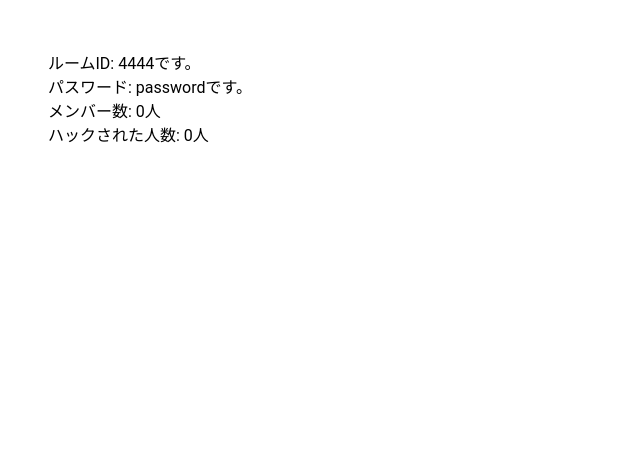
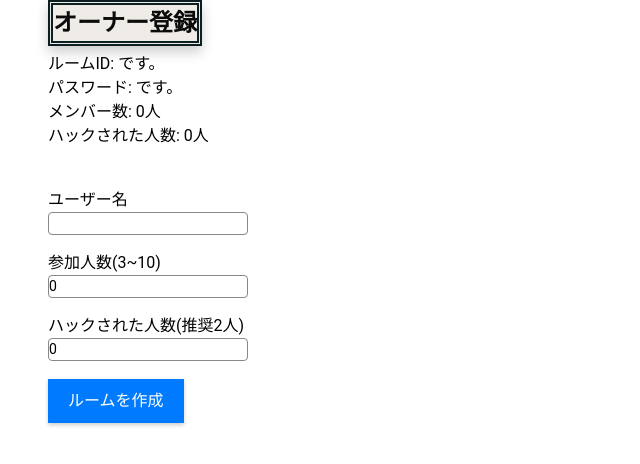
Before and after one commit to Naoki04/AI_wolf_game, a Vue app in the folder ai-wolf-front/: page /waiting_owner/1 in a window 1280 px wide. Shown: the top 464 px of the page, without its empty margins (0-640 px from the left). Built offline with nearby package versions, Linux system fonts and the light colour scheme.

Commit message:
Login_ownerからWaiting_ownerまでroomIDとpasswordの受け渡しができた。

```diff
--- a/ai-wolf-front/src/App.vue
+++ b/ai-wolf-front/src/App.vue
@@ -21,20 +21,30 @@
   provide("User_input_username", User_input_username)
 
   const roomID = ref();
-  const password = ref();
-  const IssuedEvent = (data) => {
+  const password = ref("");
+  const issued_event = (data) => {
     roomID.value = data["Issued_roomID"];
     password.value = data["Issued_password"];
-    console.log(roomID.value);
-    console.log(password.value);
+    //console.log(roomID);
+    //console.log(password);
+    console.log("ああああ");
   };
+  //eventの外側にprovideを書く。<->
+  provide("roomID", roomID)
+  provide("password", password)
+
+//const doorStatus = ref();
+//const tojimasu = (data) => {
+//  doorStatus.value = data;
+//  console.log(doorStatus.value);
+//}
 
 </script>
 
 <template>
     <router-view />
     <!--<Login_owner @close="tojimasu"></Login_owner>-->
-    <div @Issued="IssuedEvent"></div>
+    <Login_owner @issued="issued_event"></Login_owner>
 </template>
 
 <style scoped>
--- a/ai-wolf-front/src/components/Login_owner.vue
+++ b/ai-wolf-front/src/components/Login_owner.vue
@@ -1,5 +1,5 @@
 <script setup>
-import { inject } from "vue";
+import { inject, ref } from "vue";
 //import { defineEmits } from "vue";
 import { useRouter } from "vue-router";
 import axios from 'axios';
@@ -10,8 +10,9 @@ const n_mem = inject("n_mem");
 const n_hacked = inject("n_hacked");
 
 const emit = defineEmits();
+
+//const data = 11112;
 //const submitOya = () => {
-//  const data = 888111;
 //  emit('close', data);
 //};
 
@@ -60,22 +61,34 @@ const onEnter_owner = async () => {
     // passwordも同様に発行
     const Issued_password = response.data['password']
     //console.log('パスワード:', Issued_password);
+    // 待合室に移動
+
     const data = {
       "Issued_roomID": Issued_roomID,
       "Issued_password": Issued_password,
-    };
-    console.log("Objectのデータ", data);
-    emit('Issued', data);
-    // 待合室に移動
+    }
+    console.log(data)
+    //camelCaseは禁止。issuedは小文字じゃないとだめ。issued_room_idはOK
+    //camelCaseとは…　先頭の文字が小文字, 2つ目以降の単語の頭文字は大文字<=>snake_case
+    emit('issued', data);
     router.push({ name: "waiting_owner", params: { roomID: Issued_roomID } });
   };
-  //const data = {
-  //  "Issued_roomID": Issued_roomID,
-  //  "Issued_password": Issued_password,
-  //}
-  //console.log(data);
-  //emit('Issued', data);
 };
+
+//const data = {
+//  "Issued_roomID": Issued_roomID,
+//  "Issued_password": Issued_password,
+//}
+//console.log("submitIssued");
+//emit('Issued', data);
+
+//const allSubmit = () => {
+//  onEnter_owner();
+//  submitIssued();
+//  console.log("allSubmit");
+//  router.push({ name: "waiting_owner", params: { roomID: Issued_roomID } });
+//};
+
 </script>
 
 
--- a/ai-wolf-front/src/components/Waiting_owner.vue
+++ b/ai-wolf-front/src/components/Waiting_owner.vue
@@ -1,21 +1,23 @@
 <script setup>
-import { inject, defineProps } from "vue";
+import { inject } from "vue";
 
-const Issued_roomID = 4444
-const Issued_password = "password"
-const n_mem = inject("n_mem"); // デフォルト値を指定
-const n_hacked = inject("n_hacked"); // デフォルト値を指定
+const roomID = inject("roomID");
+const password = inject("password");
+console.log("roomID: ", roomID.value);
+console.log("password: ", password.value);
+const n_mem = inject("n_mem");
+const n_hacked = inject("n_hacked");
 </script>
 
 <template>
   <div class="mx-auto my-5 px-4">
     <div>
       <h1 class="text-h3 font-weight-medium"></h1>
-      <p>ルームID: {{ Issued_roomID }}です。</p>
+      <p>ルームID: {{ roomID }}です。</p>
     </div>
     <div>
       <h1 class="text-h3 font-weight-medium"></h1>
-      <p>パスワード: {{ Issued_password }}です。</p>
+      <p>パスワード: {{ password }}です。</p>
     </div>
     <div>
       <h1 class="text-h3 font-weight-medium"></h1>
```
